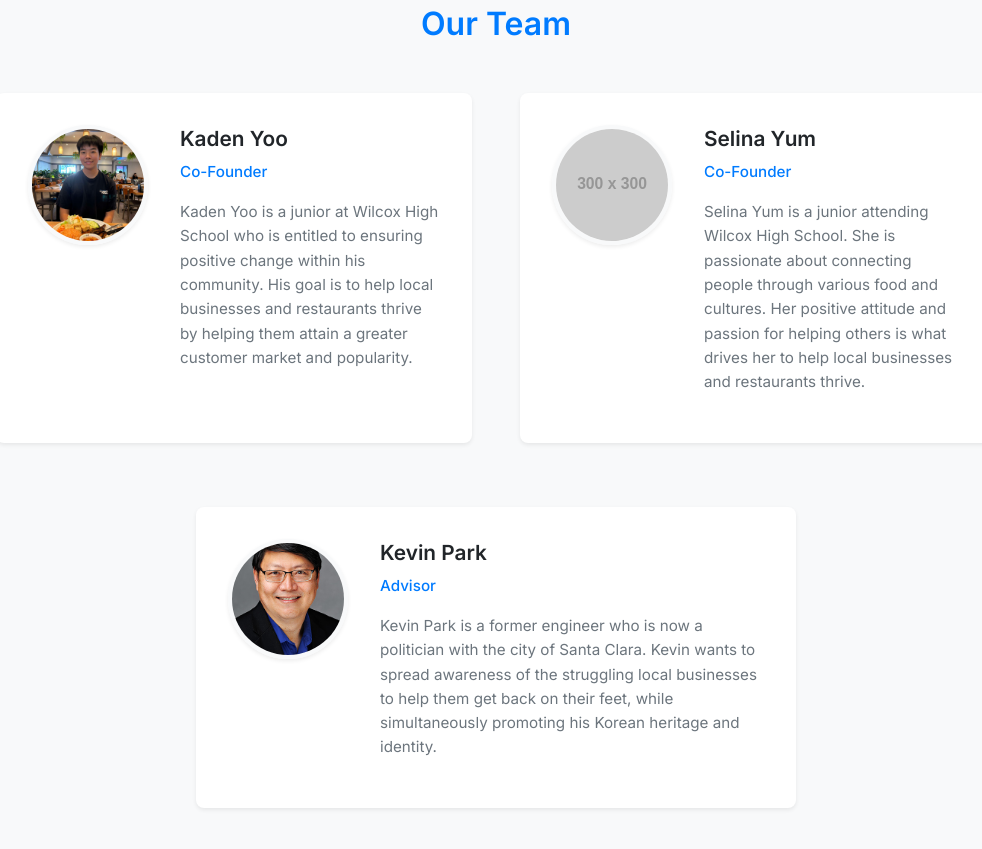
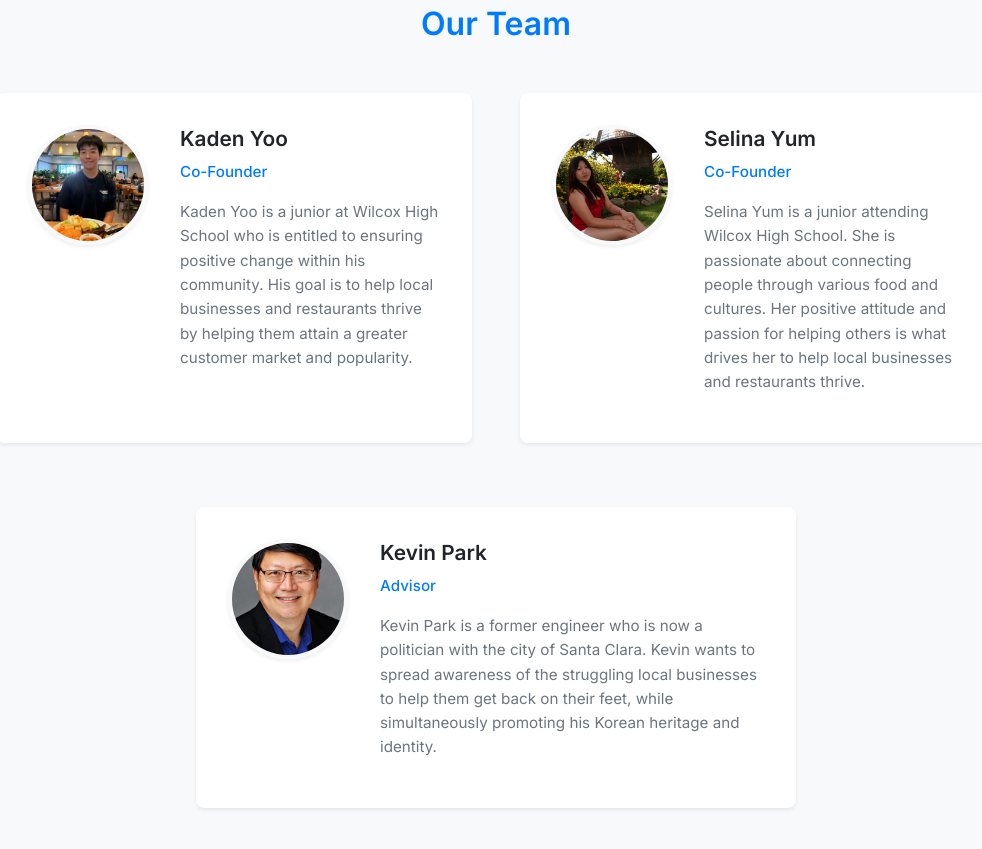
Before and after one commit to oneglobalcommunity/ogc, a plain HTML site: page index.html in a window 1280 px wide. Shown: the part 1219-2068 px from the top of the page, without its empty margins (144-1126 px from the left). Drawn offline with Linux system fonts and the light colour scheme; placeholder pictures from the web are drawn by us.

```diff
--- a/index.html
+++ b/index.html
@@ -92,7 +92,7 @@
 
                     <div class="team-member">
                         <div class="member-photo">
-                            <img src="https://via.placeholder.com/300x300/34495e/ffffff?text=Selina+Yum" alt="Selina Yum">
+                            <img src="selina.jpg" alt="Selina Yum">
                         </div>
                         <div class="member-info">
                             <h4>Selina Yum</h4>
```
Also changed, not shown: selina.jpg (added).
